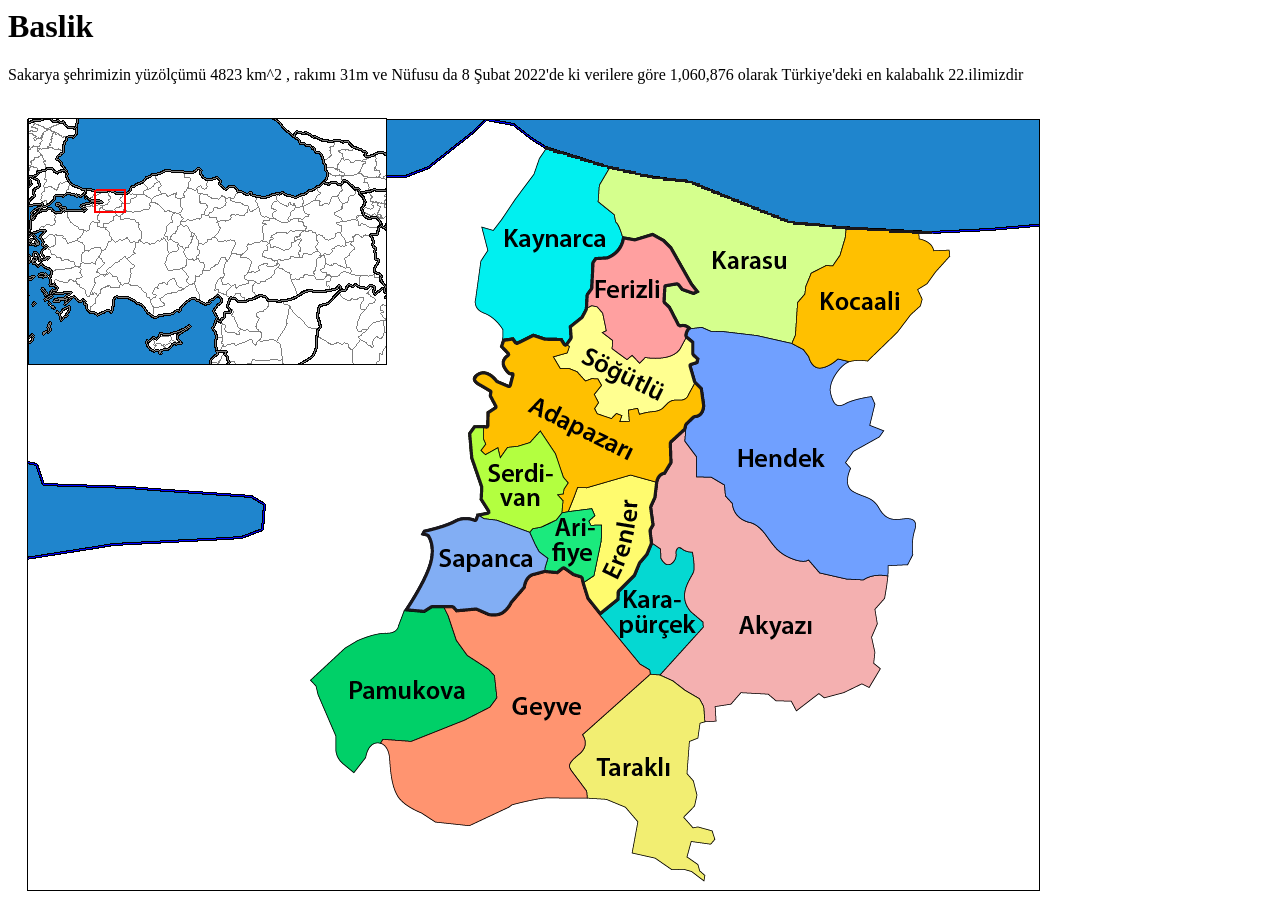
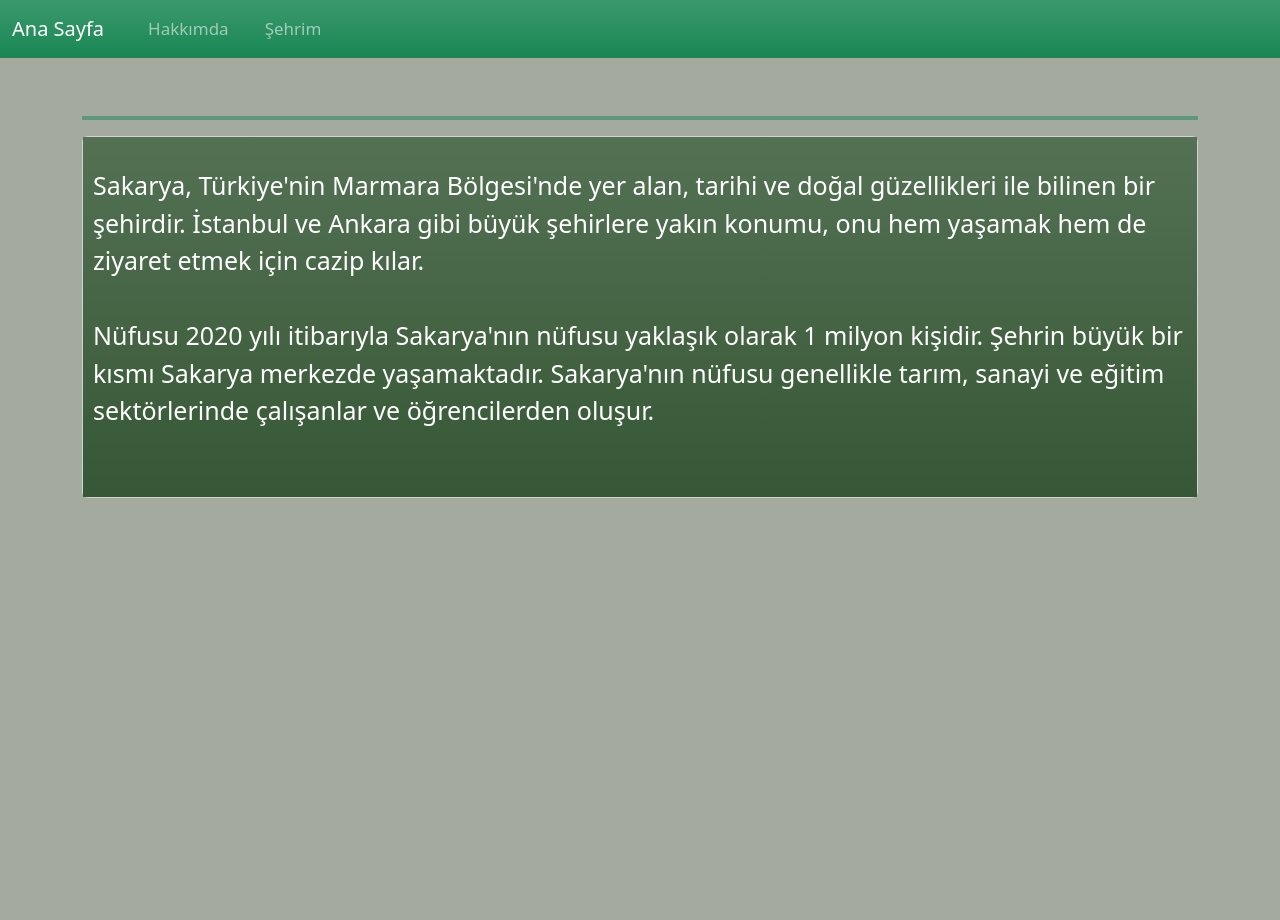
Before and after one commit to emin4454/WebOdev2023, a PHP site: page /sehrim.html in a window 1280 px wide. After the commit the page ends 498 px from the top, so only its background shows below. Run offline with PHP 8.4, Linux system fonts and the light colour scheme.

Commit message:
buyuk guncelleme yeni dosyalar eklendi

```diff
--- a/css/style.css
+++ b/css/style.css
@@ -1,13 +1,63 @@
 
-#homeNav li{
-    font-size: 15px;
-    margin-left:60px;
+.navbar .nav-link{
+    font-size: 17px;
+    margin-left: 20px;
 }
 
 .homepageBody {
     background-color:gainsboro;
 }
+.hero{
 
-.homepageBG h5{
-    margin-top: 10px;
+    padding-top: 415px;
+    padding-bottom :415px;
+    padding-right: 500px;
+
+    background-image: url(../backgrounds/buGuzelGibi.jpg);
+    background-size: cover;
 }
+.hero .yazi{
+    padding-left: 50px;
+    padding-right:50px;
+}
+.hero h4
+{
+    color:rgb(90, 54, 61);
+}
+.hero h1{
+    color:darkred;
+}
+
+.hero a img {
+    display: flex;
+    padding-left: 150px;
+    padding-right:100px;
+    text-decoration: none;
+    color: #000;
+    cursor: pointer;
+}
+
+.sehrimBody{
+    background-color: rgb(164, 171, 158);
+}
+.paragrafSehrim
+{
+    padding-left: 300px;
+    padding-right: 300px;
+    padding-top: 100px;
+    padding-bottom: 100px;
+}
+
+.sehrimContainer{
+    padding-top: 100px;
+}
+.sehrimContainer div p
+{
+    padding-left: 10px;
+    padding-right:10px;
+    padding-top: 30px;
+    padding-bottom: 30px;
+    background-color: rgb(54, 88, 54);
+    font-size: 25px;
+    color:rgb(255, 255, 255);
+}
--- a/sehrim.html
+++ b/sehrim.html
@@ -1,11 +1,47 @@
-<html>
-<head>
-<title>Sehrim</title>
-</head>
-<body>
-<h1>Baslik </h1>
-<p>Sakarya şehrimizin yüzölçümü 4823 km^2 , rakımı 31m ve Nüfusu da 8 Şubat 2022'de ki verilere
- göre 1,060,876 olarak Türkiye'deki en kalabalık 22.ilimizdir </p>
-<img src="yasadigimSehirResimler/Sakarya_districts.png" alt="sakaryaIlkResim">
-</body>
-</html>
+<!doctype html>
+<html lang="en">
+  <head>
+    <meta charset="utf-8">
+    <meta name="viewport" content="width=device-width, initial-scale=1">
+    <title>Şehrimiz</title>
+    <link href="https://cdn.jsdelivr.net/npm/bootstrap@5.3.0-alpha3/dist/css/bootstrap.min.css" rel="stylesheet" integrity="sha384-KK94CHFLLe+nY2dmCWGMq91rCGa5gtU4mk92HdvYe+M/SXH301p5ILy+dN9+nJOZ" crossorigin="anonymous">
+
+    <link rel="stylesheet" href="css/style.css">
+
+  </head>
+
+
+  <body class="sehrimBody">
+
+        <nav class="navbar navbar-expand-lg bg-success bg-gradient fixed-top" data-bs-theme="dark" id="sehrimNav">
+            <div class="container-fluid">
+              <a class="navbar-brand" href="">Ana Sayfa</a>
+              <div class="collapse navbar-collapse" id="navbarNav">
+                <ul class="navbar-nav">
+                  <li class="nav-item">
+                    <a class="nav-link" href="ben.html">Hakkımda</a>
+                  </li>
+                  <li class="nav-item">
+                    <a class="nav-link" href="sehrim.html">Şehrim</a>
+                  </li>
+                  </li>
+                </ul>
+              </div>
+            </div>
+          </nav>
+
+
+        <div class="container sehrimContainer">
+            <hr class="border border-success  border-2 opacity-50"/>
+            <div class="card paragraf">
+                <p class="card-text  bg-gradient">
+                    Sakarya, Türkiye'nin Marmara Bölgesi'nde yer alan, tarihi ve doğal güzellikleri ile bilinen bir şehirdir. İstanbul ve Ankara gibi büyük şehirlere yakın
+                    konumu, onu hem yaşamak hem de ziyaret etmek için cazip kılar.<br><br>
+                    Nüfusu 2020 yılı itibarıyla Sakarya'nın nüfusu yaklaşık olarak 1 milyon kişidir. Şehrin büyük bir kısmı Sakarya merkezde yaşamaktadır. Sakarya'nın nüfusu genellikle tarım, sanayi ve eğitim sektörlerinde çalışanlar ve öğrencilerden oluşur.<br><br>
+                </p>
+            </div>
+        </div>
+    <script src="https://cdn.jsdelivr.net/npm/bootstrap@5.3.0-alpha3/dist/js/bootstrap.bundle.min.js" integrity="sha384-ENjdO4Dr2bkBIFxQpeoTz1HIcje39Wm4jDKdf19U8gI4ddQ3GYNS7NTKfAdVQSZe" crossorigin="anonymous"></script>
+
+
+  </body>
```
Also changed, not shown: ben.html (deleted, +0 -9 lines), index.html (+17 -10 lines), backgrounds/buGuzelGibi.jpg (added), backgrounds/pexels-veeterzy-114979.jpg (deleted), backgrounds/zuiHX0K (1).webp (added), icons/clickIcon.png (added).
